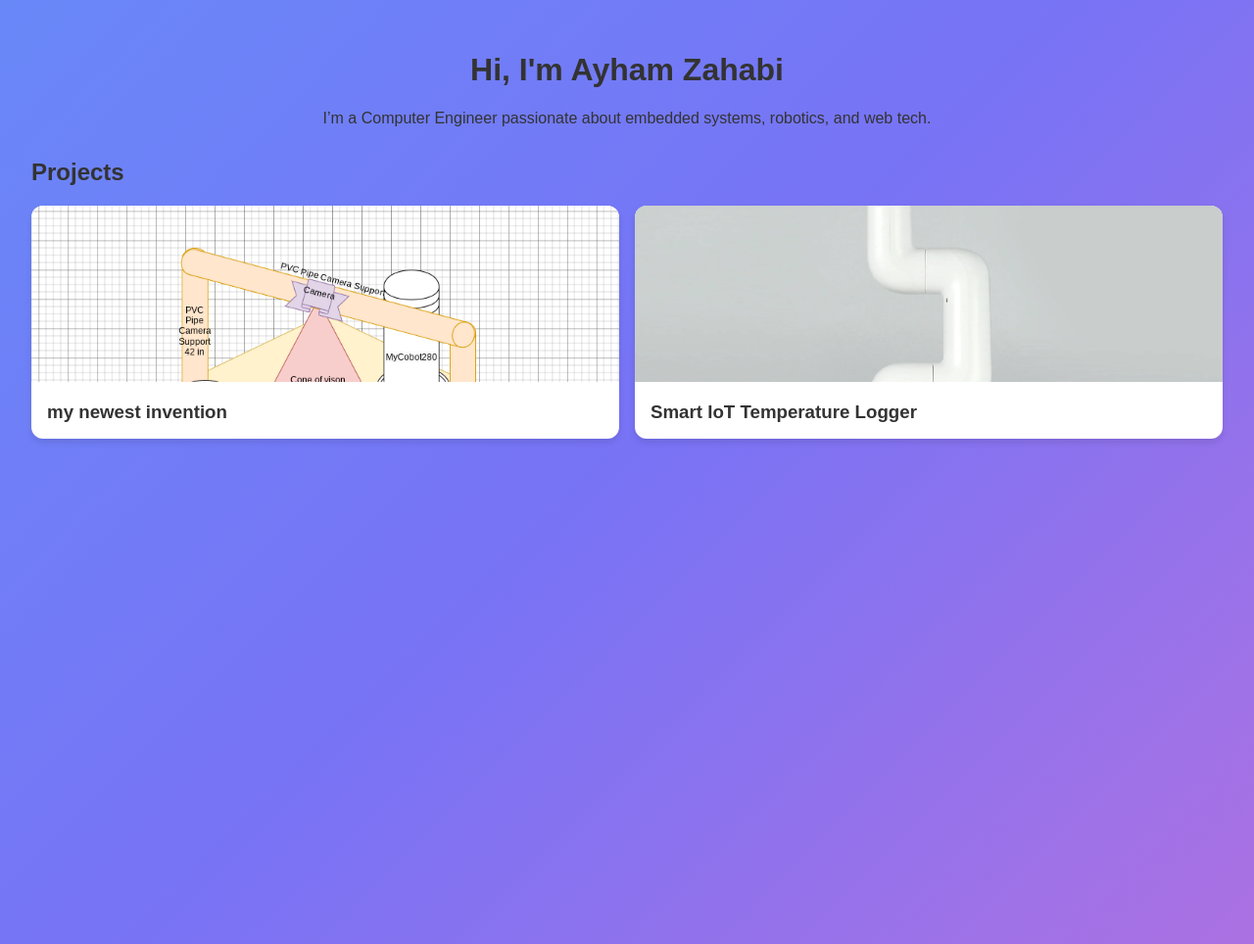
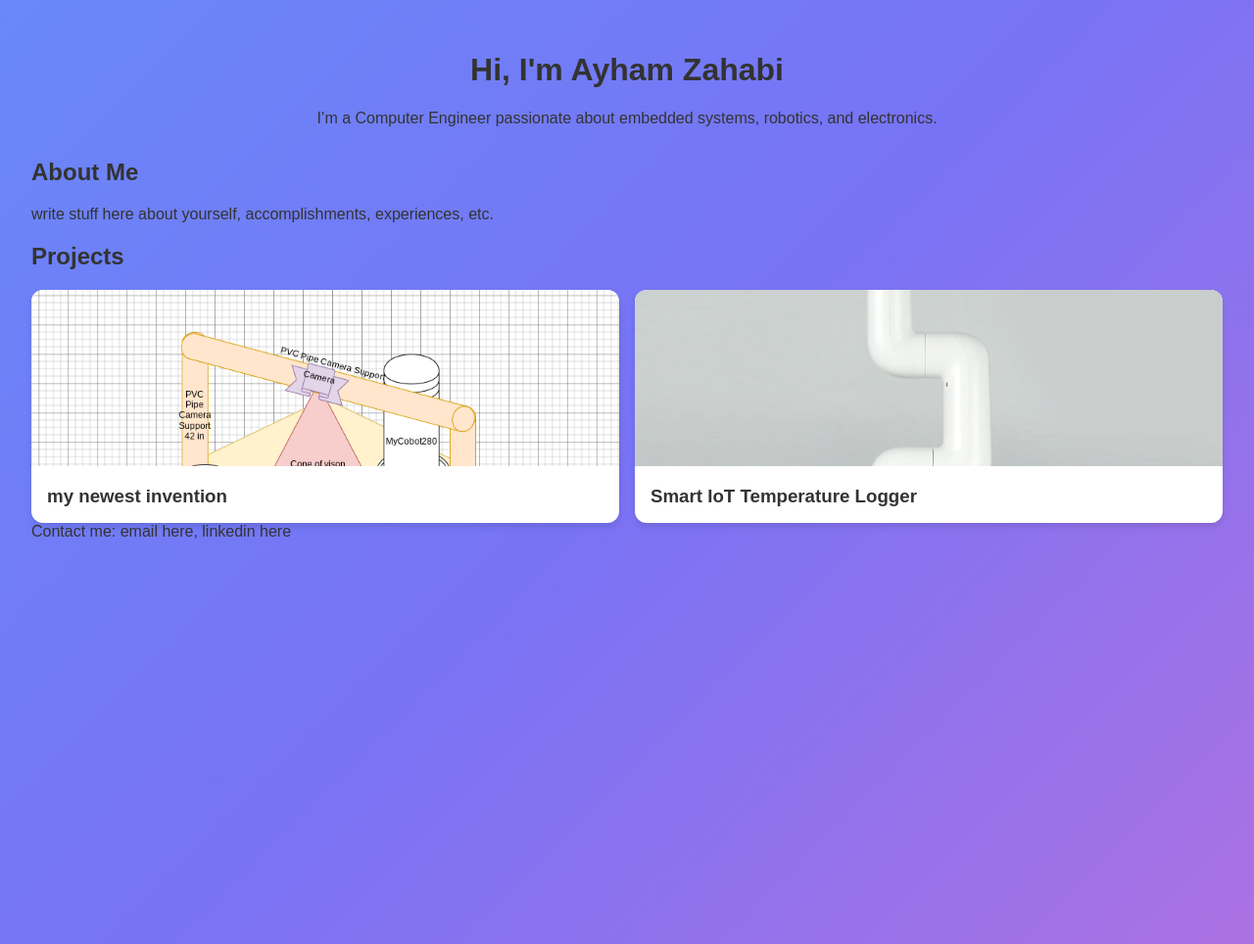
Before and after one commit to ayhamzaha/ayhamzaha.github.io, a Jekyll site: the page built from index.md, in a window 1280 px wide. Shown: the whole page at 98% size. Built offline with Jekyll 4.4.1, drawn with Linux system fonts in a browser that asks for light colours.

Commit message:
added basic layout to home page

```diff
--- a/index.md
+++ b/index.md
@@ -5,8 +5,12 @@ title: "Ayham Zahabi"
 
 <div class="intro">
   <h1>Hi, I'm Ayham Zahabi</h1>
-  <p>I’m a Computer Engineer passionate about embedded systems, robotics, and web tech.</p>
+  <p>I’m a Computer Engineer passionate about embedded systems, robotics, and electronics.</p>
 </div>
+
+## About Me
+
+write stuff here about yourself, accomplishments, experiences, etc.
 
 <h2>Projects</h2>
 <div class="card-grid">
@@ -19,3 +23,5 @@ title: "Ayham Zahabi"
     </a>
   {% endfor %}
 </div>
+
+<footer>Contact me: email here, linkedin here</footer>
```
